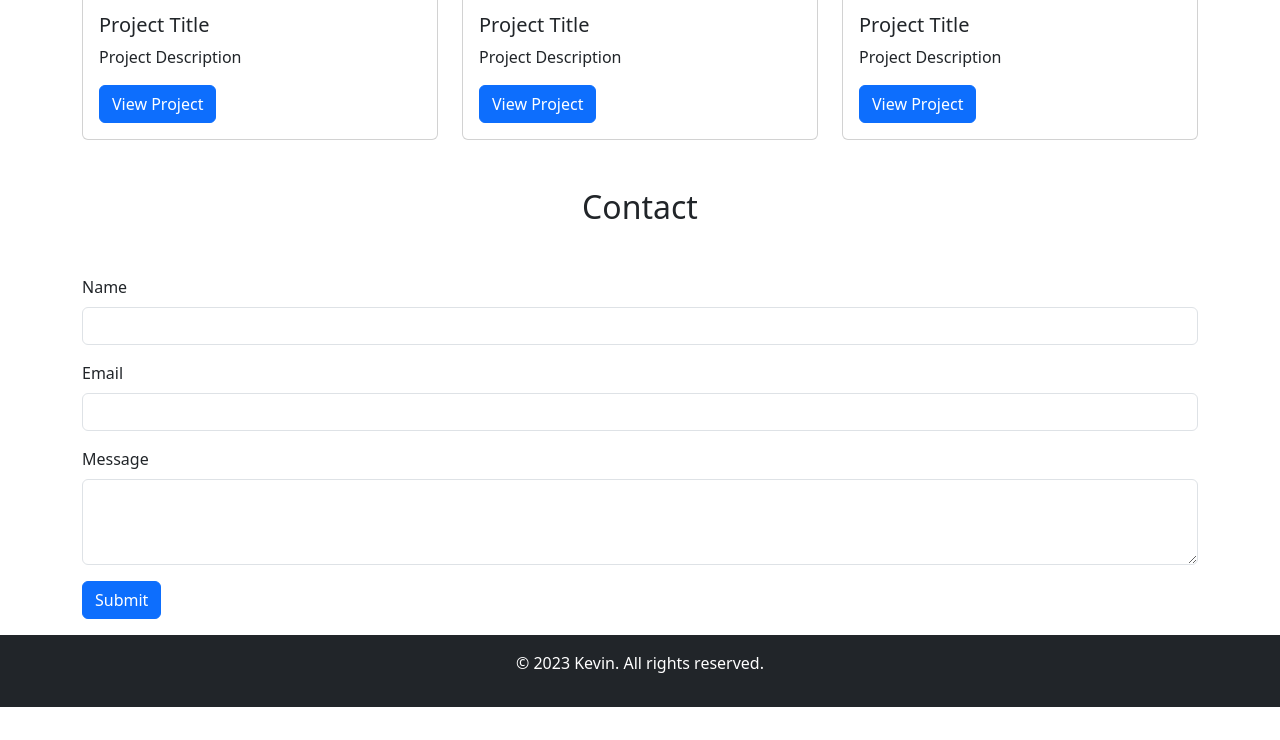
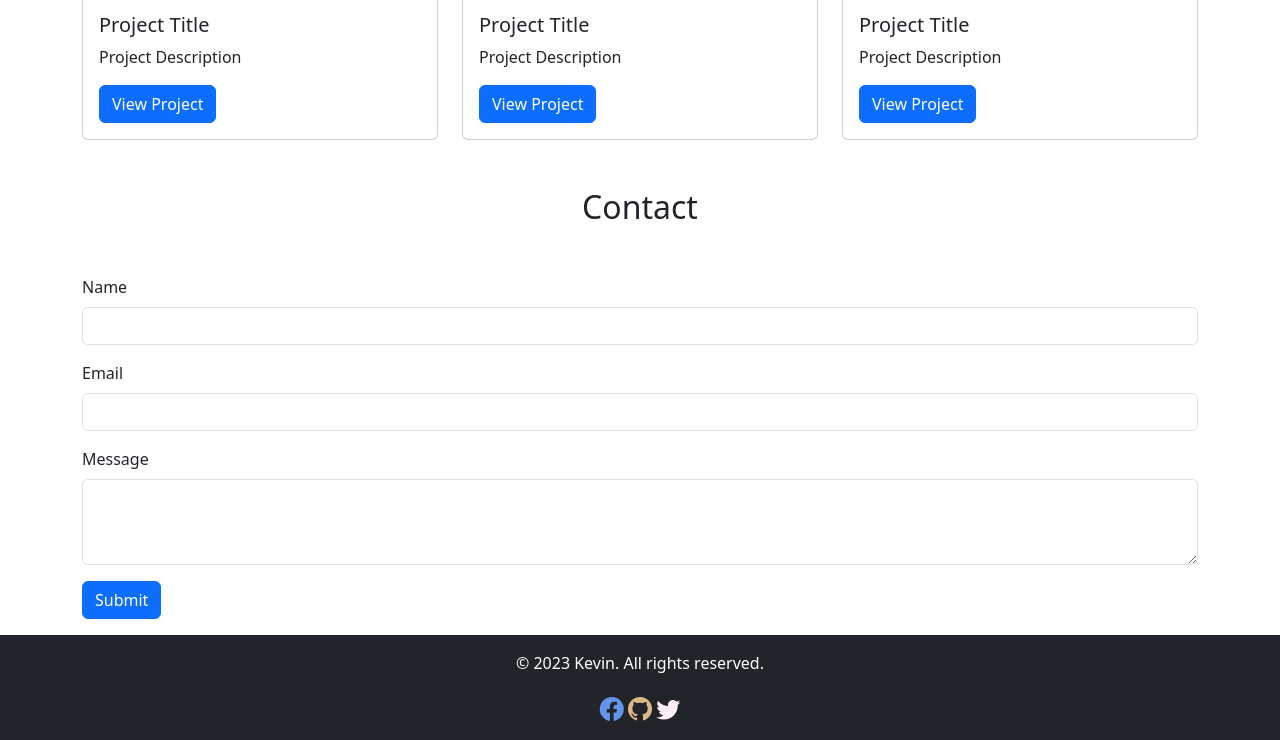
Before and after one commit to Ngaiti/Portfolio-Project-v2-Compulsory-Ngaiti, a plain HTML site: page index.html in a window 1280 px wide. Shown: the part 740-1480 px from the top of the page. Before the commit the page ends 1447 px from the top, so only its background shows below. Drawn offline with nearby package versions, Linux system fonts and the light colour scheme.

Commit message:
Finalised icons

```diff
--- a/index.html
+++ b/index.html
@@ -8,6 +8,7 @@
   <link href="style.css" rel="stylesheet" type="text/css" />
   <link href="https://cdn.jsdelivr.net/npm/bootstrap@5.3.0-alpha3/dist/css/bootstrap.min.css" rel="stylesheet"
     integrity="sha384-KK94CHFLLe+nY2dmCWGMq91rCGa5gtU4mk92HdvYe+M/SXH301p5ILy+dN9+nJOZ" crossorigin="anonymous">
+  <link rel="stylesheet" href="https://cdn.jsdelivr.net/npm/bootstrap-icons@1.10.5/font/bootstrap-icons.css">
   <script src="https://cdn.jsdelivr.net/npm/bootstrap@5.3.0-alpha3/dist/js/bootstrap.bundle.min.js"
     integrity="sha384-ENjdO4Dr2bkBIFxQpeoTz1HIcje39Wm4jDKdf19U8gI4ddQ3GYNS7NTKfAdVQSZe"
     crossorigin="anonymous"></script>
@@ -102,6 +103,14 @@
 
   <footer class="bg-dark text-white text-center py-3">
     <p>&copy; 2023 Kevin. All rights reserved.</p>
+
+        <a class="icon-link" style="font-size: 1.5rem; color: cornflowerblue; href="https://facebook.com"><i class="bi bi-facebook"></i>
+    </a>
+        <a class="icon-link" style="font-size: 1.5rem; color: burlywood; href="https://github.com"><i class="bi bi-github"></i>
+    </a>
+        <a class="icon-link" style="font-size: 1.5rem; color: lavenderblush; href="https://twitter.com"><i class="bi bi-twitter"></i>
+    </a>
+
   </footer>
 
 
```
